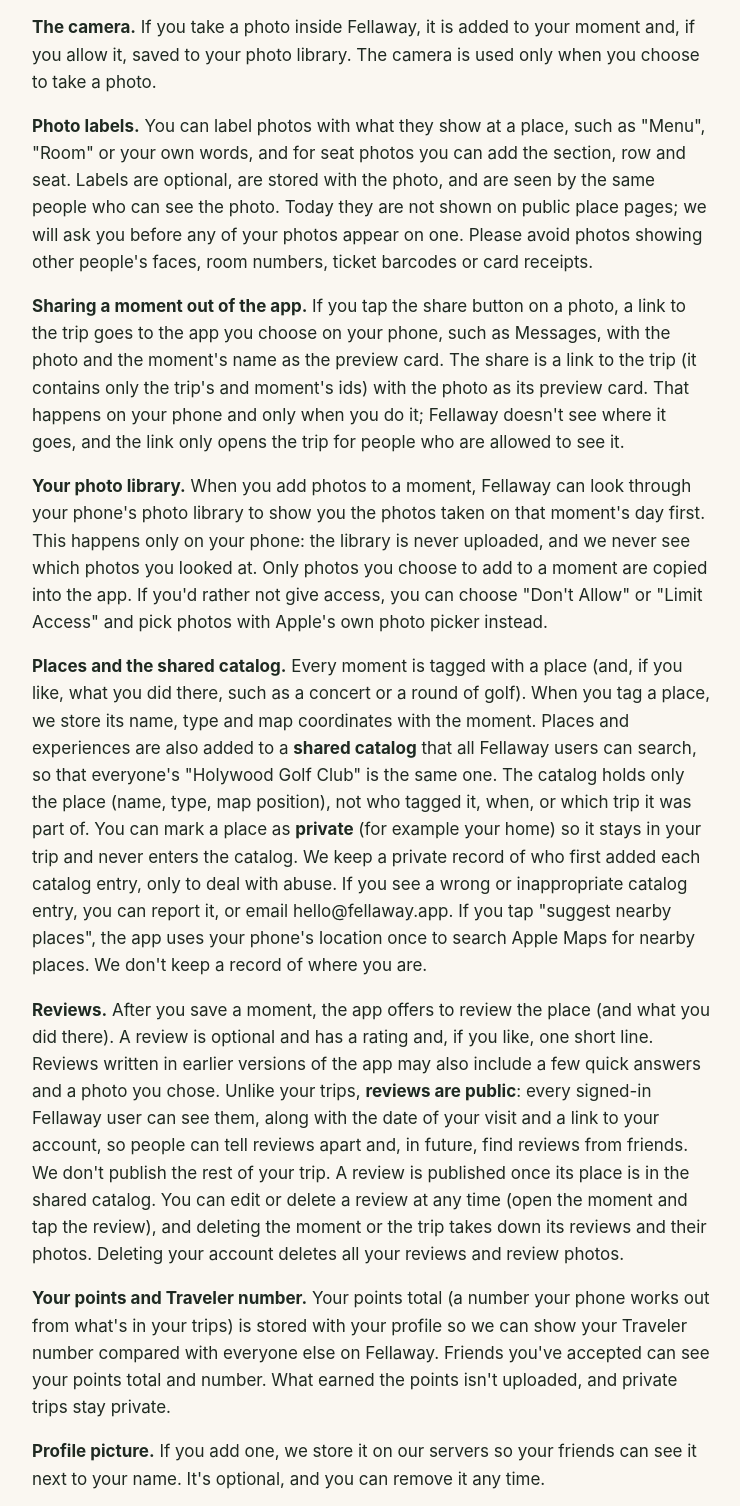
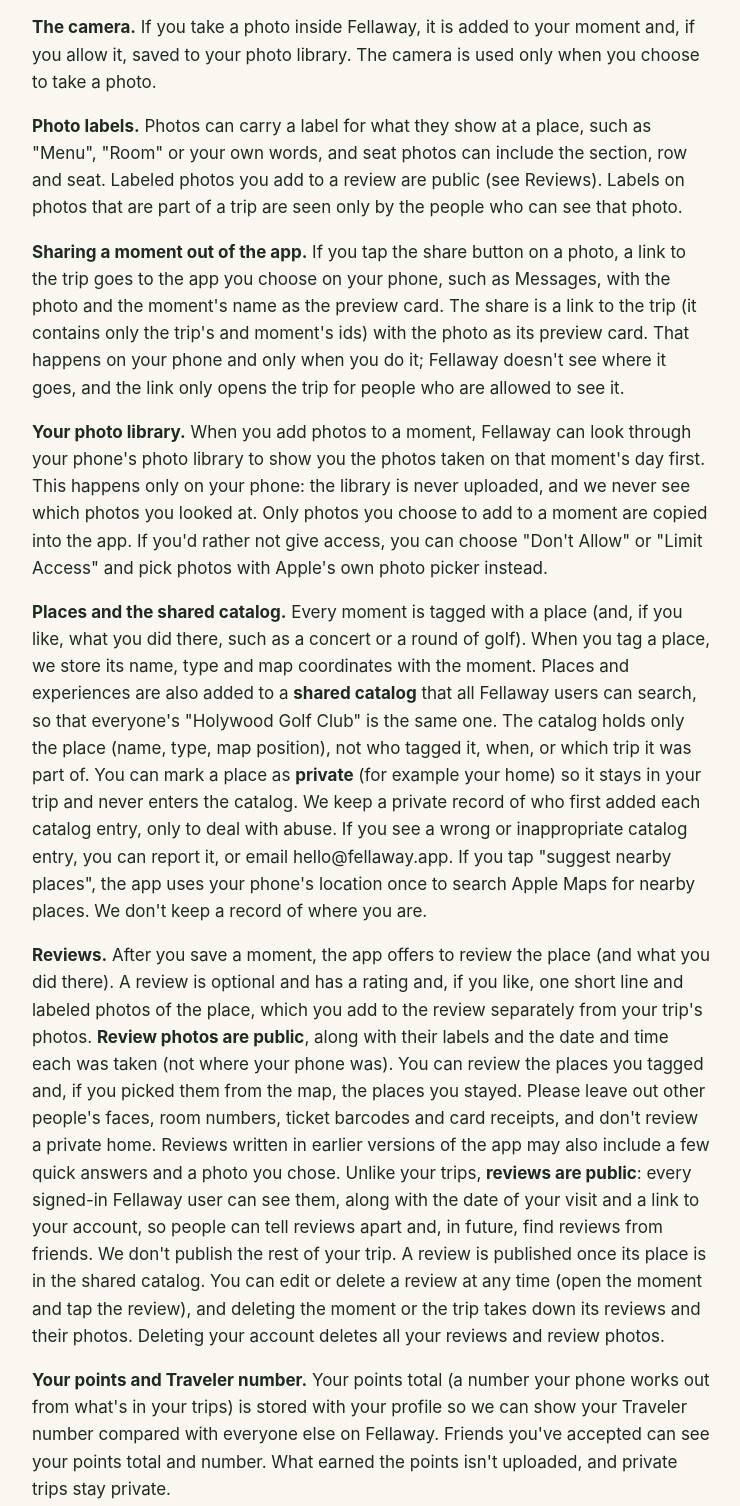
Before and after one commit to fellawayapp/fellaway-site, a plain HTML site: page privacy.html in a window 1280 px wide. Shown: the part 1342-2848 px from the top of the page, without its empty margins (268-1008 px from the left). Drawn offline with Linux system fonts and the light colour scheme.

Commit message:
Update privacy.html

```diff
--- a/privacy.html
+++ b/privacy.html
@@ -31,11 +31,11 @@ footer { color: var(--muted); font-size:.9rem; margin-top: 3rem; }
 <p><strong>Your trips.</strong> Trip names and dates, moments (titles, descriptions, places, side quests), flights you add (airline and flight number, and airports if you enter them), places you stayed (a name, its map position if you pick it from a search, and a link to the place if you add one, such as an Airbnb listing), the background you choose for a trip's path, friends you tag as having been on a trip, your rating of a finished trip (and an optional one-line tip), the order you rank your trips in (kept on your phone), photos and captions. <strong>Until you share a trip, all of this stays on your phone.</strong> When you share a trip, a copy is uploaded to our servers so your friends can view it.</p>
 <p><strong>Photos and their location.</strong> Photos of a room you add to a place you stayed are stored and shared exactly like the trip's other photos, and are shown only when someone opens that place. Photos you add may carry the place and time they were taken. If a trip is shared, that location and time information is stored with the photo and can be seen by the friends you shared it with. Photos are resized before they're uploaded.</p>
 <p><strong>The camera.</strong> If you take a photo inside Fellaway, it is added to your moment and, if you allow it, saved to your photo library. The camera is used only when you choose to take a photo.</p>
-<p><strong>Photo labels.</strong> You can label photos with what they show at a place, such as "Menu", "Room" or your own words, and for seat photos you can add the section, row and seat. Labels are optional, are stored with the photo, and are seen by the same people who can see the photo. Today they are not shown on public place pages; we will ask you before any of your photos appear on one. Please avoid photos showing other people's faces, room numbers, ticket barcodes or card receipts.</p>
+<p><strong>Photo labels.</strong> Photos can carry a label for what they show at a place, such as "Menu", "Room" or your own words, and seat photos can include the section, row and seat. Labeled photos you add to a review are public (see Reviews). Labels on photos that are part of a trip are seen only by the people who can see that photo.</p>
 <p><strong>Sharing a moment out of the app.</strong> If you tap the share button on a photo, a link to the trip goes to the app you choose on your phone, such as Messages, with the photo and the moment's name as the preview card. The share is a link to the trip (it contains only the trip's and moment's ids) with the photo as its preview card. That happens on your phone and only when you do it; Fellaway doesn't see where it goes, and the link only opens the trip for people who are allowed to see it.</p>
 <p><strong>Your photo library.</strong> When you add photos to a moment, Fellaway can look through your phone's photo library to show you the photos taken on that moment's day first. This happens only on your phone: the library is never uploaded, and we never see which photos you looked at. Only photos you choose to add to a moment are copied into the app. If you'd rather not give access, you can choose "Don't Allow" or "Limit Access" and pick photos with Apple's own photo picker instead.</p>
 <p><strong>Places and the shared catalog.</strong> Every moment is tagged with a place (and, if you like, what you did there, such as a concert or a round of golf). When you tag a place, we store its name, type and map coordinates with the moment. Places and experiences are also added to a <strong>shared catalog</strong> that all Fellaway users can search, so that everyone's "Holywood Golf Club" is the same one. The catalog holds only the place (name, type, map position), not who tagged it, when, or which trip it was part of. You can mark a place as <strong>private</strong> (for example your home) so it stays in your trip and never enters the catalog. We keep a private record of who first added each catalog entry, only to deal with abuse. If you see a wrong or inappropriate catalog entry, you can report it, or email hello@fellaway.app. If you tap "suggest nearby places", the app uses your phone's location once to search Apple Maps for nearby places. We don't keep a record of where you are.</p>
-<p><strong>Reviews.</strong> After you save a moment, the app offers to review the place (and what you did there). A review is optional and has a rating and, if you like, one short line. Reviews written in earlier versions of the app may also include a few quick answers and a photo you chose. Unlike your trips, <strong>reviews are public</strong>: every signed-in Fellaway user can see them, along with the date of your visit and a link to your account, so people can tell reviews apart and, in future, find reviews from friends. We don't publish the rest of your trip. A review is published once its place is in the shared catalog. You can edit or delete a review at any time (open the moment and tap the review), and deleting the moment or the trip takes down its reviews and their photos. Deleting your account deletes all your reviews and review photos.</p>
+<p><strong>Reviews.</strong> After you save a moment, the app offers to review the place (and what you did there). A review is optional and has a rating and, if you like, one short line and labeled photos of the place, which you add to the review separately from your trip's photos. <strong>Review photos are public</strong>, along with their labels and the date and time each was taken (not where your phone was). You can review the places you tagged and, if you picked them from the map, the places you stayed. Please leave out other people's faces, room numbers, ticket barcodes and card receipts, and don't review a private home. Reviews written in earlier versions of the app may also include a few quick answers and a photo you chose. Unlike your trips, <strong>reviews are public</strong>: every signed-in Fellaway user can see them, along with the date of your visit and a link to your account, so people can tell reviews apart and, in future, find reviews from friends. We don't publish the rest of your trip. A review is published once its place is in the shared catalog. You can edit or delete a review at any time (open the moment and tap the review), and deleting the moment or the trip takes down its reviews and their photos. Deleting your account deletes all your reviews and review photos.</p>
 <p><strong>Your points and Traveler number.</strong> Your points total (a number your phone works out from what's in your trips) is stored with your profile so we can show your Traveler number compared with everyone else on Fellaway. Friends you've accepted can see your points total and number. What earned the points isn't uploaded, and private trips stay private.</p>
 <p><strong>Profile picture.</strong> If you add one, we store it on our servers so your friends can see it next to your name. It's optional, and you can remove it any time.</p>
 <p><strong>Friends.</strong> Who you've sent or accepted friend requests with, and who you've blocked.</p>
@@ -53,7 +53,7 @@ footer { color: var(--muted); font-size:.9rem; margin-top: 3rem; }
 <li><strong>Friends you've accepted</strong> can also see your profile picture, if you've added one, and your points total and Traveler number.</li>
 <li>A person who finds you by searching your name or handle, or who has your invite code, can send you a friend request and sees only your name and handle. They can't see anything else until you accept. You can switch off being found by name in your profile.</li>
 <li><strong>Everyone who uses Fellaway</strong> can find a place or experience in the shared catalog (its name, type and map position), but not who tagged it or anything about your trips.</li>
-<li><strong>Everyone who uses Fellaway</strong> can also see the reviews you post, including the photo you attach to a review, but nothing else from the trip they came from.</li>
+<li><strong>Everyone who uses Fellaway</strong> can also see the reviews you post, including the photos you add to a review, but nothing else from the trip they came from.</li>
 <li><strong>Blocked</strong> people can't find you or send you requests.</li>
 <li>We (the people running Fellaway) can technically access stored data to run and secure the service, but we don't look at your trips except when needed to fix a problem or follow the law.</li>
 </ul>
```
